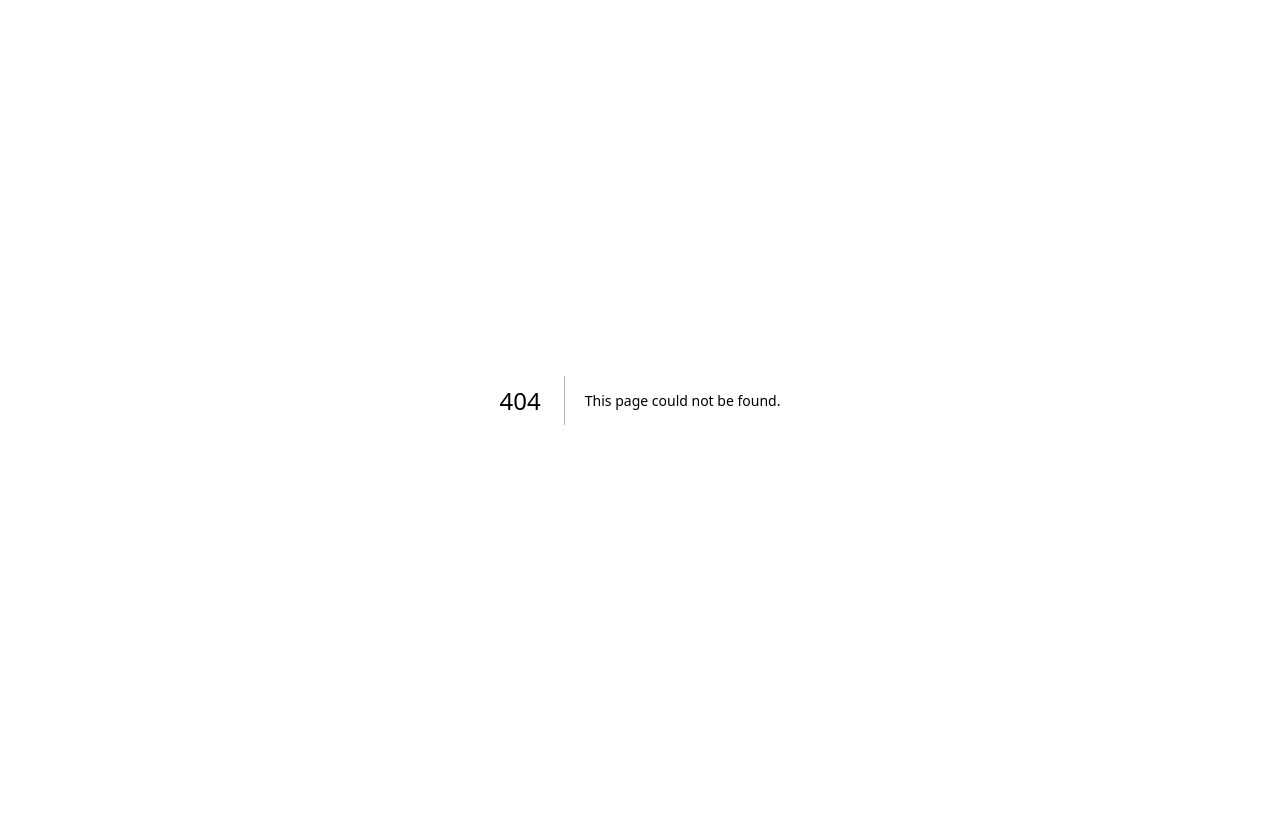
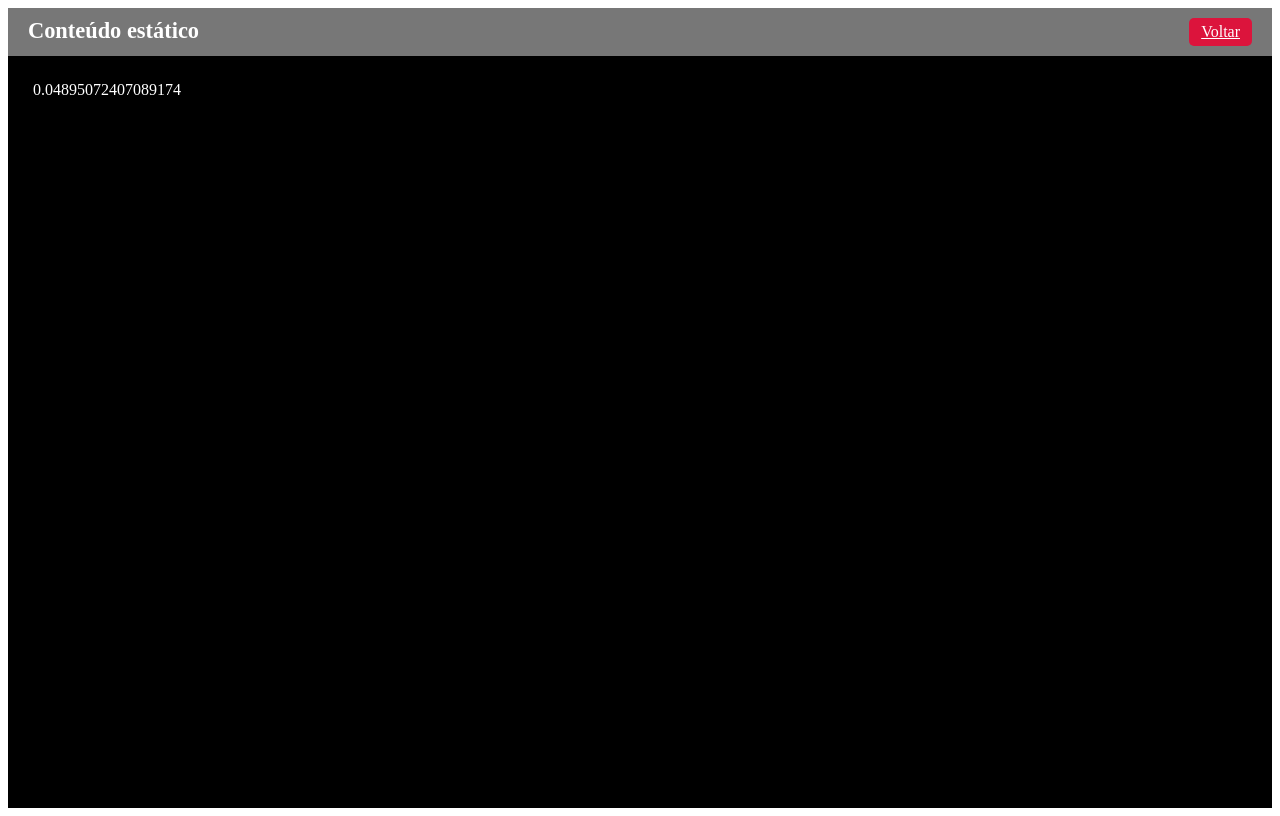
Before and after one commit to alerodrigues-ard/Cod3r-React-Next-2023, a Next.js app in the folder fundamentos/: page /estatico in a window 1280 px wide. Before the commit this address had no page. Built offline with nearby package versions, Linux system fonts and the light colour scheme.

Commit message:
Fundamentos Next.js e React
Topicos:
. Pré-Renderização na Prática

```diff
--- a/fundamentos/src/app/page.tsx
+++ b/fundamentos/src/app/page.tsx
@@ -18,6 +18,7 @@
       <Navegador texto="Nav #02" destino="/cliente/sp/Cliente123" cor="blue"></Navegador>
       <Navegador texto="Componente com Estado" destino="/estado" cor="#421735"></Navegador>
       <Navegador texto="Integração com API #01" destino="/integracao_1" cor="#383975"></Navegador>
+      <Navegador texto="Conteúdo estático" destino="/estatico" cor="#f54610"></Navegador>
     </div>
   )
 }
--- /dev/null
+++ b/fundamentos/src/pages/estatico.tsx
@@ -0,0 +1,19 @@
+import Layout from "@/components/Layout";
+
+export async function getStaticProps() {
+  return {
+    props: {
+      numero: Math.random()
+    }
+  }
+}
+
+export default function Estatico(props: any) {
+  return(
+    <Layout titulo="Conteúdo estático">
+      <div>
+        {props.numero}
+      </div>
+    </Layout>
+  )
+}
```
